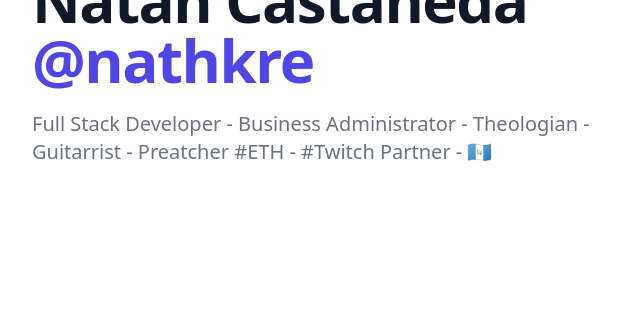
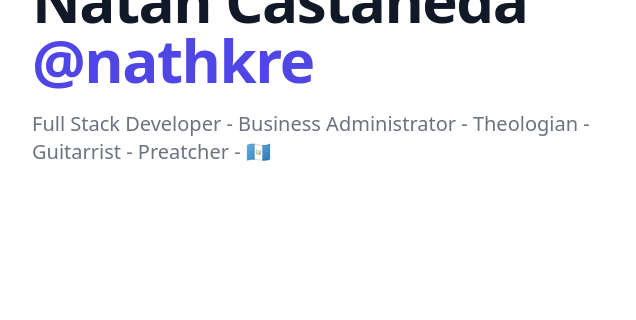
Before and after one commit to N4THB3N/landingJS, a website: page src/index.html in a window 1280 px wide. Shown: the part 206-526 px from the top of the page, 0-636 px from the left. Drawn offline with nearby package versions, Linux system fonts and the light colour scheme; no server answers.

Commit message:
Again, changes

```diff
--- a/src/index.html
+++ b/src/index.html
@@ -45,7 +45,7 @@
             <p
               class="mt-3 text-base text-gray-500 sm:mt-5 sm:text-lg sm:max-w-xl sm:mx-auto md:mt-5 md:text-xl lg:mx-0">
               Full Stack Developer - Business Administrator - Theologian - Guitarrist - Preatcher
-              #ETH - #Twitch Partner - 🇬🇹</p>
+              - 🇬🇹</p>
           </div>
         </main>
       </div>
```
